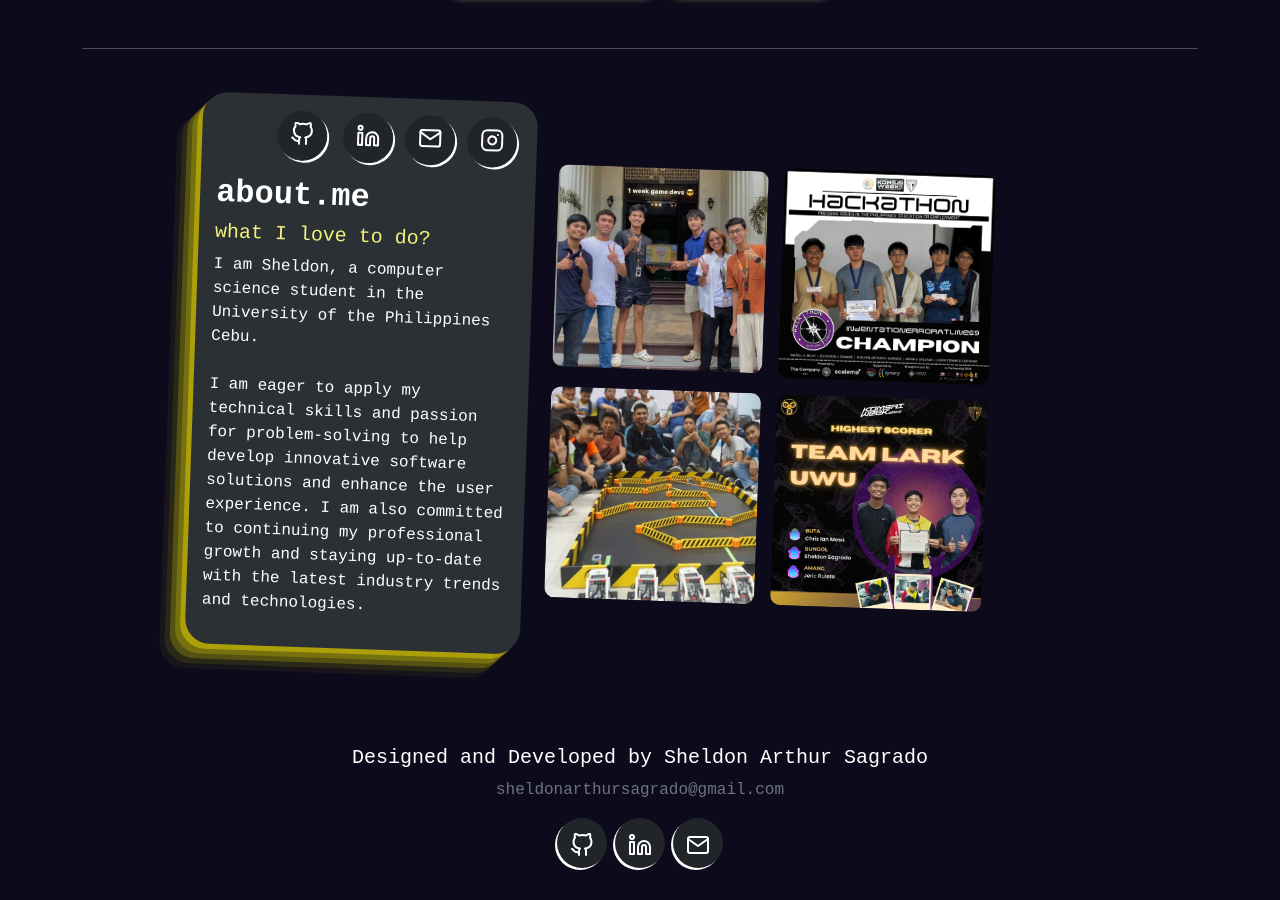
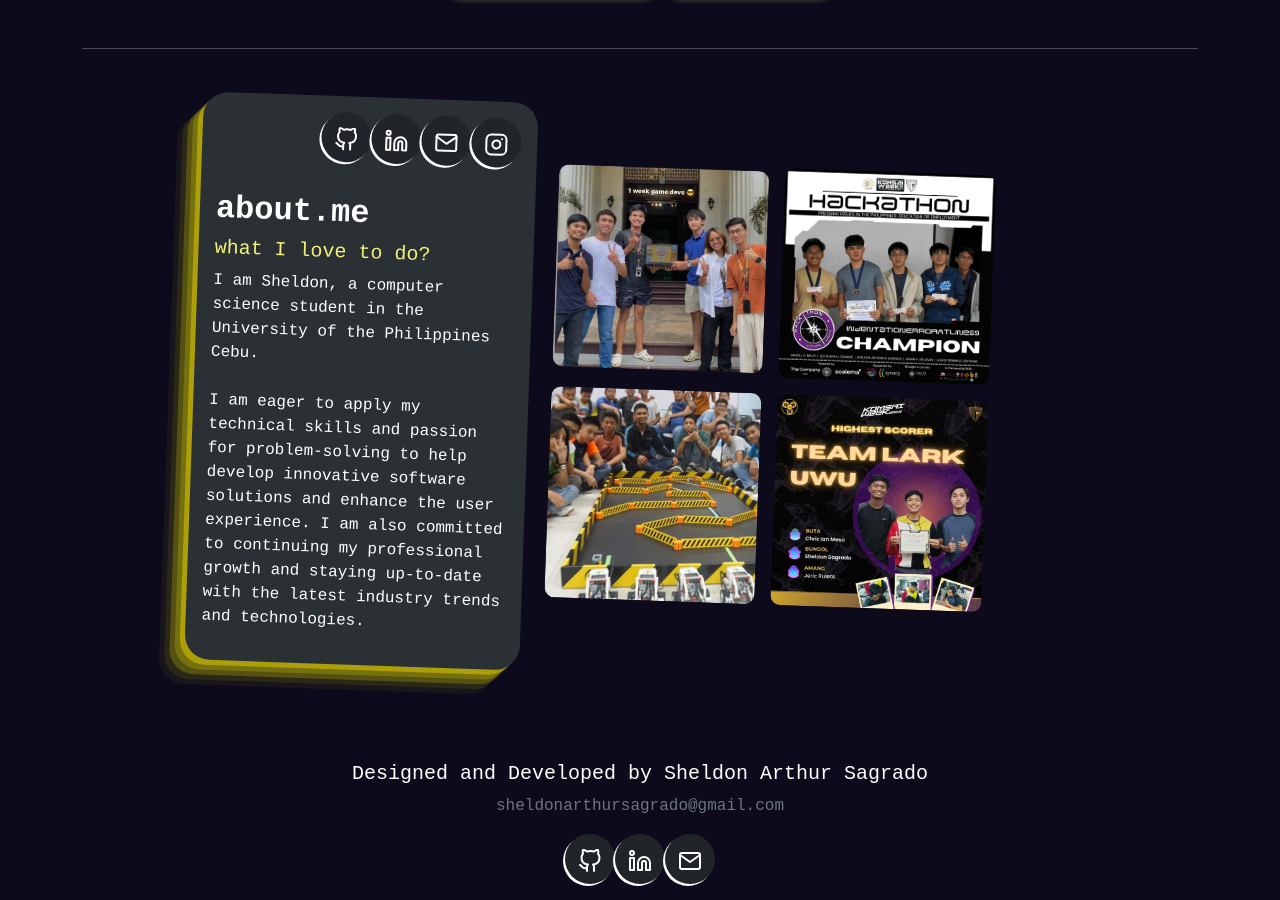
Before and after one commit to cup-noodlehS/portfolio-v2, a Vue app: page / in a window 1280 px wide. Shown: the part 5316-6216 px from the top of the page. Built offline with nearby package versions, Linux system fonts and the light colour scheme.

Commit message:
use reusable button component

```diff
--- a/src/components/index/about.vue
+++ b/src/components/index/about.vue
@@ -3,30 +3,26 @@
     <div class="row justify-content-center">
       <div class="about-content col-12 col-lg-6">
         <div class="d-flex justify-content-end mb-3">
-          <a
-            href="https://github.com/cup-noodlehS"
-            target="_blank"
-            class="home-links btn btn-dark mx-2"
-            ><img src="images/github.svg" alt="" class="pt-1"
-          /></a>
-          <a
-            href="https://www.linkedin.com/in/sheldonarthur/"
-            target="_blank"
-            class="home-links btn btn-dark mx-1"
-            ><img src="images/linkedin.svg" alt="" class="pt-1"
-          /></a>
-          <a
-            href="mailto:sheldonarthursagrado@gmail.com"
-            target="_blank"
-            class="home-links btn btn-dark mx-1"
-            ><img src="images/mail.svg" alt="" class="pt-1"
-          /></a>
-          <a
-            href="https://www.instagram.com/n0odlehs/"
-            target="_blank"
-            class="home-links btn btn-dark mx-1"
-            ><img src="images/instagram.svg" alt="" class="pt-1"
-          /></a>
+          <a href="https://github.com/cup-noodlehS" target="_blank">
+            <Button class="button-2">
+              <img src="images/github.svg" alt="" class="pt-1" />
+            </Button>
+          </a>
+          <a href="https://www.linkedin.com/in/sheldonarthur/" target="_blank">
+            <Button class="button-2">
+              <img src="images/linkedin.svg" alt="" class="pt-1" />
+            </Button>
+          </a>
+          <a href="mailto:sheldonarthursagrado@gmail.com" target="_blank">
+            <Button class="button-2">
+              <img src="images/mail.svg" alt="" class="pt-1" />
+            </Button>
+          </a>
+          <a href="https://www.instagram.com/n0odlehs/" target="_blank">
+            <Button class="button-2">
+              <img src="images/instagram.svg" alt="" class="pt-1" />
+            </Button>
+          </a>
         </div>
         <h2>about.me</h2>
         <h5>what I love to do?</h5>
@@ -51,6 +47,10 @@
     </div>
   </div>
 </template>
+
+<script setup>
+import Button from "./Button.vue";
+</script>
 
 <style scoped>
 #about {
--- a/src/components/partials/footer.vue
+++ b/src/components/partials/footer.vue
@@ -3,7 +3,7 @@
     <div class="d-flex flex-column align-items-center">
       <h5>Designed and Developed by Sheldon Arthur Sagrado</h5>
       <p class="muted">sheldonarthursagrado@gmail.com</p>
-      <div class="links d-flex gap-2">
+      <div class="links d-flex">
         <a href="https://github.com/cup-noodlehS" target="_blank">
           <Button class="button-2">
             <img src="images/github.svg" alt="" class="pt-1" />
```
